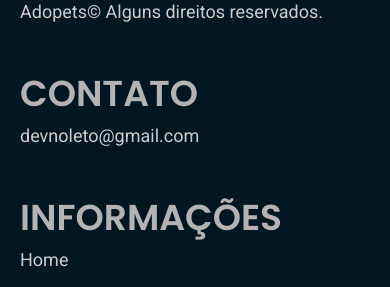
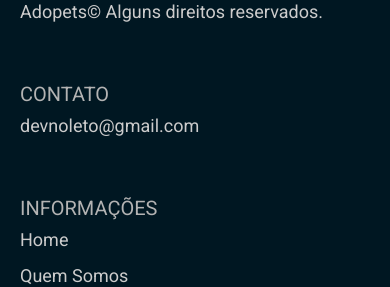
Before and after one commit to RNoleto/Adopets-APP, a Vue app: page / in a window 390 px wide. Shown: the part 6218-6505 px from the top of the page. Built offline with nearby package versions, Linux system fonts and the light colour scheme; what @ckeditor/ckeditor5-vue would draw is missing.

Commit message:
Footer
Ajuste de responsividade completa para o footer

```diff
--- a/src/components/Footer.vue
+++ b/src/components/Footer.vue
@@ -38,7 +38,6 @@
   .content {
     display: flex;
     flex-wrap: wrap;
-    padding: 120px 220px;
     gap: 110px;
 
     .column {
@@ -97,11 +96,55 @@
   }
 }
 
-@media (max-width: 479px) {
+@media (max-width: 1000px) {
   .container {
     .content {
-      gap: 40px;
-      padding: 30px 20px;
+      justify-content: space-between;
+      gap: 50px;
+
+      .column {
+        .title {
+          font: 400 20px/28px var(--body-font) !important;
+          text-transform: uppercase;
+          color: var(--c5);
+        }
+      }
+    }
+  }
+}
+
+@media (max-width: 890px) {
+  .container {
+    .content {
+      justify-content: space-between;
+      gap: 50px;
+
+      .column {
+        .title {
+          font: 400 20px/28px var(--body-font) !important;
+          text-transform: uppercase;
+          color: var(--c5);
+        }
+      }
+    }
+  }
+}
+
+@media (max-width: 710px) {
+  .container {
+    .content {
+      justify-content: center;
+      gap: 50px;
+
+      .column {
+        width: 100%;
+
+        .title {
+          font: 400 20px/28px var(--body-font) !important;
+          text-transform: uppercase;
+          color: var(--c5);
+        }
+      }
     }
   }
 }
--- a/src/style.scss
+++ b/src/style.scss
@@ -300,13 +300,24 @@
 }
 
 @media (max-width: 768px) {
+
+  footer.content,
   .content {
     padding: 60px 80px;
   }
 
 }
 
+@media (max-width: 480px) {
+  .content {
+    // padding: 30px 20px;
+    // background-color: pink;
+  }
+}
+
 @media (max-width: 450px) {
+
+  footer.content,
   .content {
     padding: 30px 20px;
   }
```
